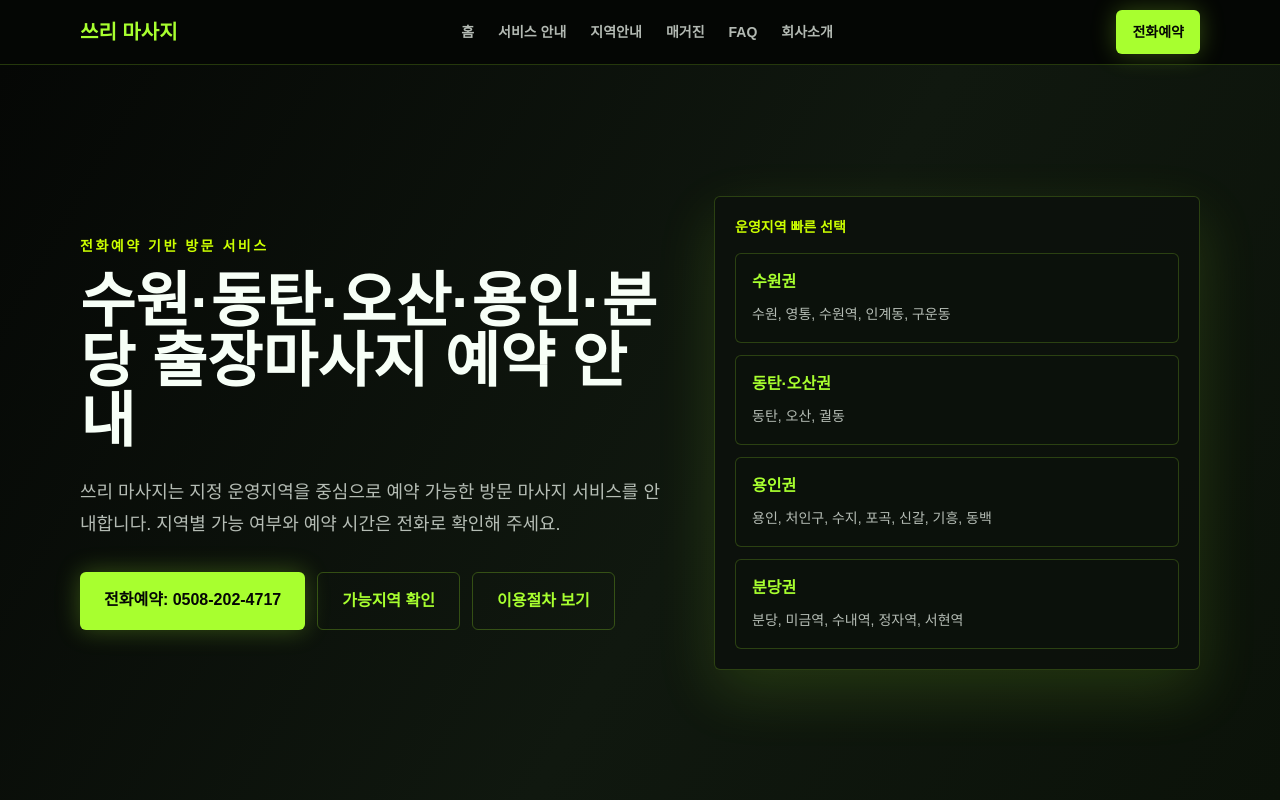
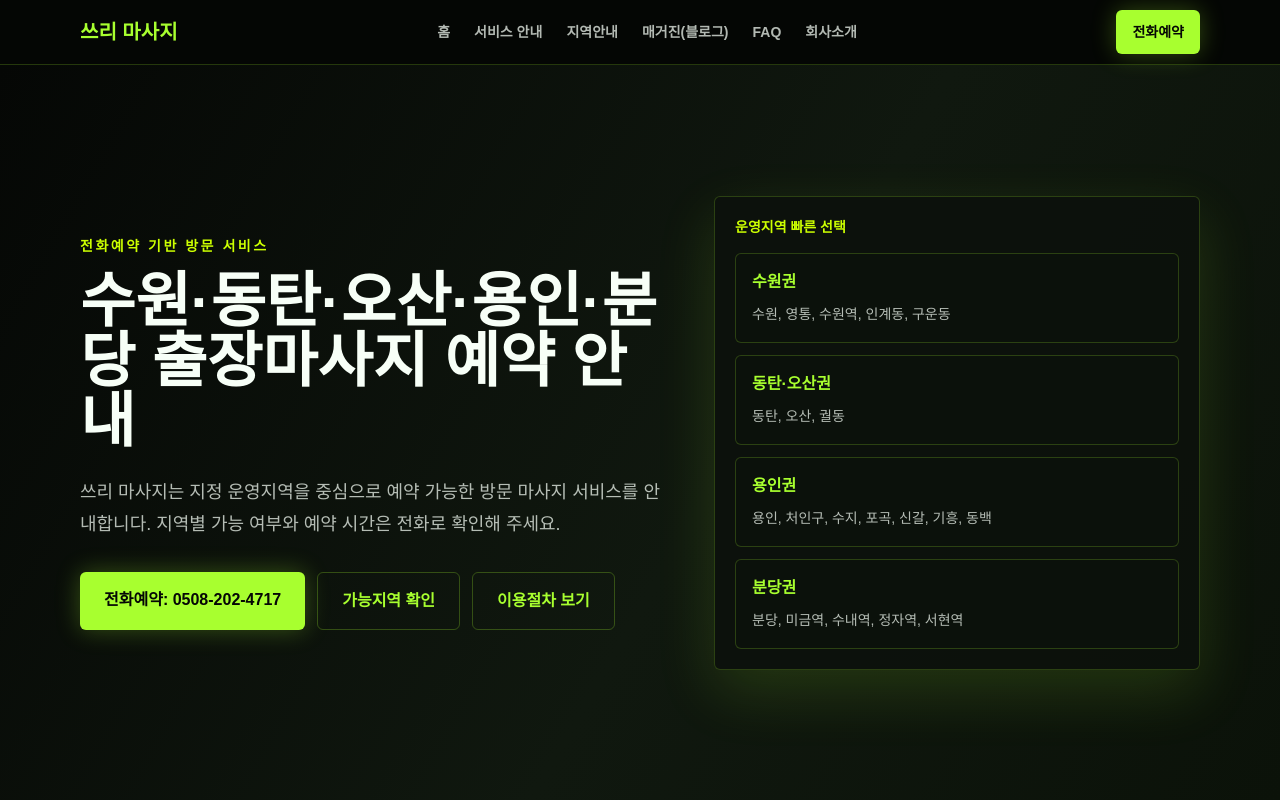
Before and after one commit to guhara1/sixmassage, a Next.js app: page / in a window 1280 px wide. Shown: the top 800 px of the page. Built offline with nearby package versions, Linux system fonts and the light colour scheme.

Commit message:
Rename magazine navigation label

```diff
--- a/components/SiteHeader.tsx
+++ b/components/SiteHeader.tsx
@@ -32,7 +32,7 @@ export function SiteHeader() {
           </Link>
           <Dropdown label="서비스 안내" links={serviceLinks} />
           <AreaDropdown />
-          <Dropdown label="매거진" links={magazineLinks} />
+          <Dropdown label="매거진(블로그)" links={magazineLinks} />
           <Dropdown label="FAQ" links={faqLinks} />
           <Dropdown label="회사소개" links={companyLinks} />
         </nav>
@@ -67,7 +67,7 @@ export function SiteHeader() {
               서비스 안내
             </Link>
             <Link className="focus-ring shrink-0 rounded-md bg-mint px-3 py-2 text-leaf" href="/magazine">
-              매거진
+              매거진(블로그)
             </Link>
             <Link className="focus-ring shrink-0 rounded-md bg-mint px-3 py-2 text-leaf" href="/faq">
               FAQ
```
